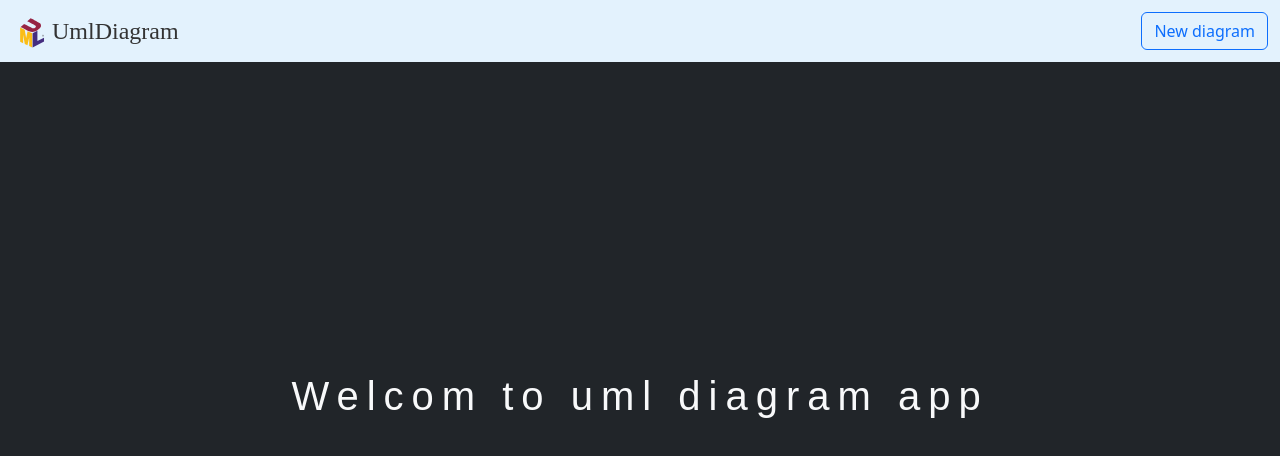
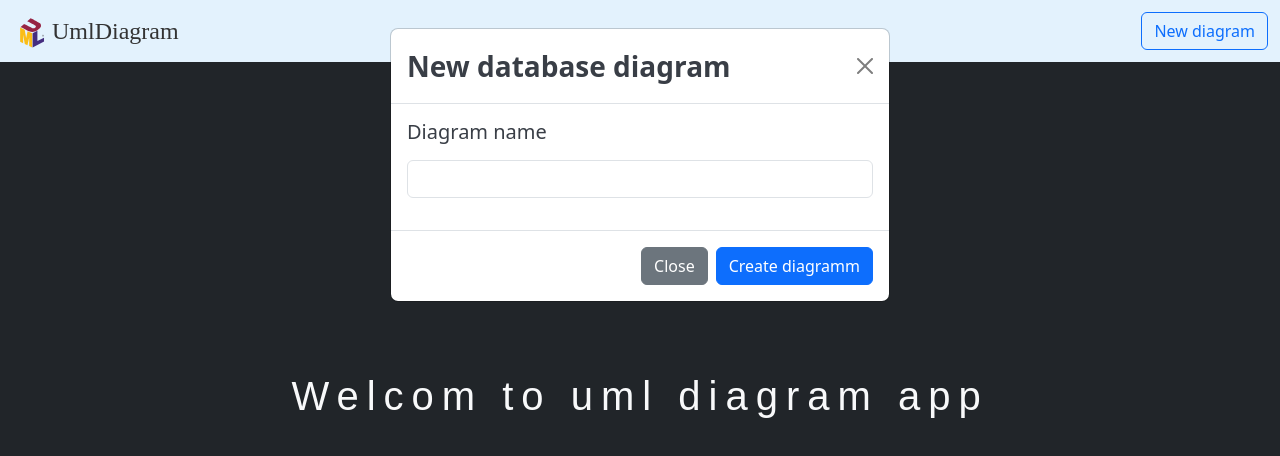
Before and after one commit to RadouaneAitSaid123/diagramapp, a React (Create React App) app: page / in a window 1280 px wide. Both pictures are taken after a click on the button "New diagram". Shown: the top 456 px of the page. Built offline with nearby package versions, Linux system fonts and the light colour scheme; a web font is replaced by a local one.

Commit message:
resolving problem of modal

```diff
--- a/src/App.js
+++ b/src/App.js
@@ -1,14 +1,10 @@
 import './App.css';
 import 'bootstrap/dist/css/bootstrap.min.css';
-import React, { useState } from 'react';
 import Navbar from './components/navbar';
 
 
 
 function App() {
-  const [showModal, setShowModal] = useState(false);
-  const openModal = () => setShowModal(true);
-  const closeModal = () => setShowModal(false);
   return (
     <div className="container-fluid bg-dark text-light min-vh-100">
       <Navbar />
--- a/src/components/modal.js
+++ b/src/components/modal.js
@@ -1,12 +1,12 @@
 import '../styles/modal.css';
-export default function Modal() {
+export default function Modal({closeModal}) {
     return (
         <div className="modal show" style={{ display: 'block' }} tabindex="-1" role="dialog">
             <div className="modal-dialog" role="document">
                 <div className="modal-content">
                     <div className="modal-header">
                         <h3 className="modal-title"><strong>New database diagram</strong></h3>
-                        <button type="button" className="btn-close" data-bs-dismiss="modal" aria-label="Close"></button>
+                        <button type="button" className="btn-close" onClick={closeModal} aria-label="Close"></button>
                     </div>
                     <div className="modal-body">
                         <form>
@@ -17,7 +17,7 @@ export default function Modal() {
                         </form>
                     </div>
                     <div className="modal-footer">
-                        <button type="button" className="btn btn-secondary" data-bs-dismiss="modal">
+                        <button type="button" className="btn btn-secondary" onClick={closeModal}>
                             Close
                         </button>
                         <button type="button" className="btn btn-primary">Create diagramm</button>
--- a/src/components/navbar.js
+++ b/src/components/navbar.js
@@ -1,20 +1,27 @@
 import Modal from "./modal";
 import '../styles/navbar.css';
 import logoUml from '../logoUml.svg';
+import React, { useState } from 'react';
+
 
 
 export default function Navbar() {
+    const [showModal, setShowModal] = useState(false);
+    const openModal = () => setShowModal(true);
+    const closeModal = () => setShowModal(false);
     return (
-
+       <>
         <nav className="navbar fixed-top navbar-expand-lg">
             <div className="container-fluid">
                 <a className="navbar-brand" href="#">
                     <img src={logoUml} alt="Logo" width="40" height="30" className="d-inline-block align-text-top" />
                     UmlDiagram
                 </a>
-                <button className="btn btn-outline-primary" type="submit" onClick={Modal}>New diagram</button>
+                <button className="btn btn-outline-primary" type="submit" onClick={openModal}>New diagram</button>
             </div>
         </nav>
+        {showModal && <Modal closeModal={closeModal} />}
+        </>
 
     )
 }
```
